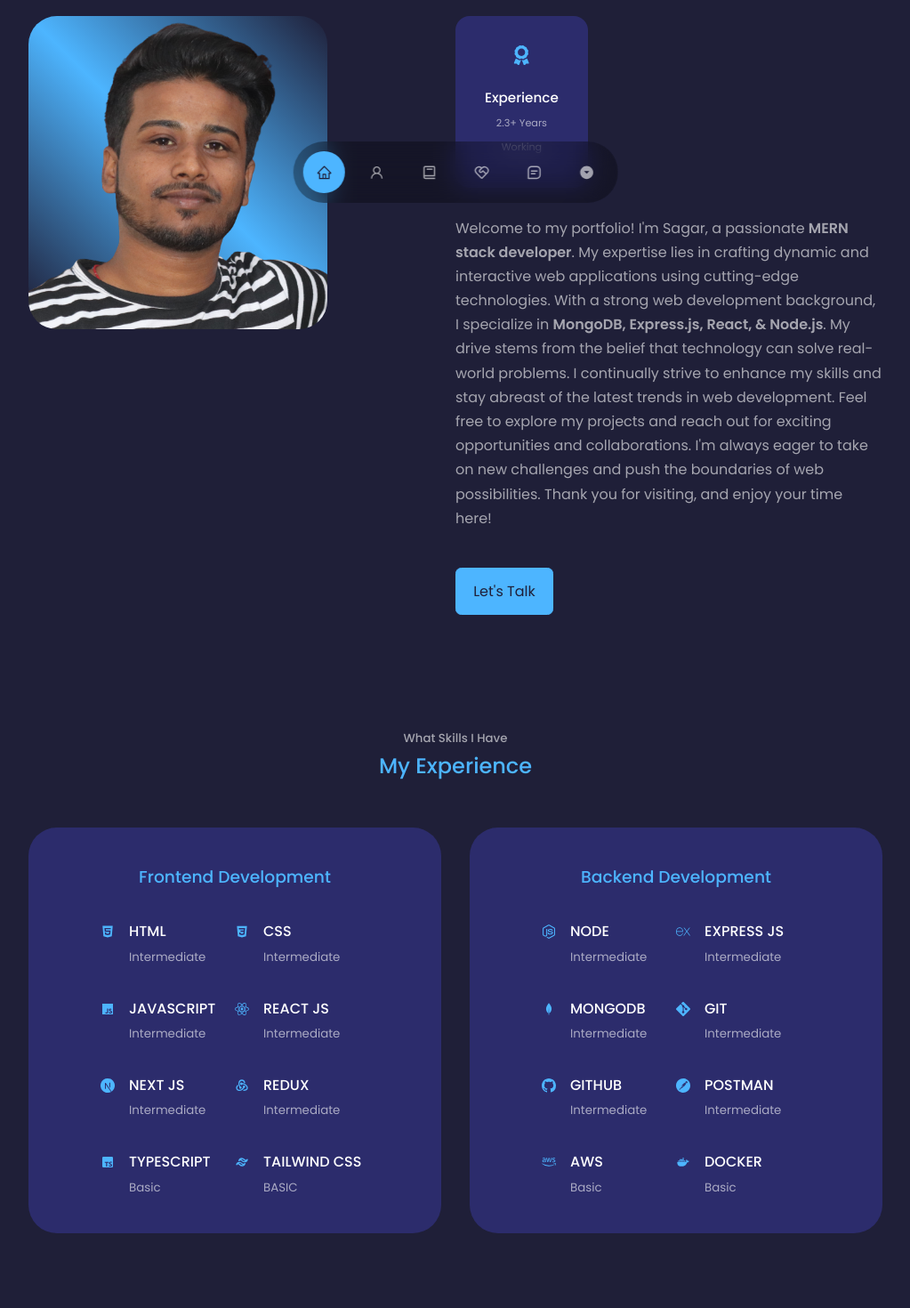
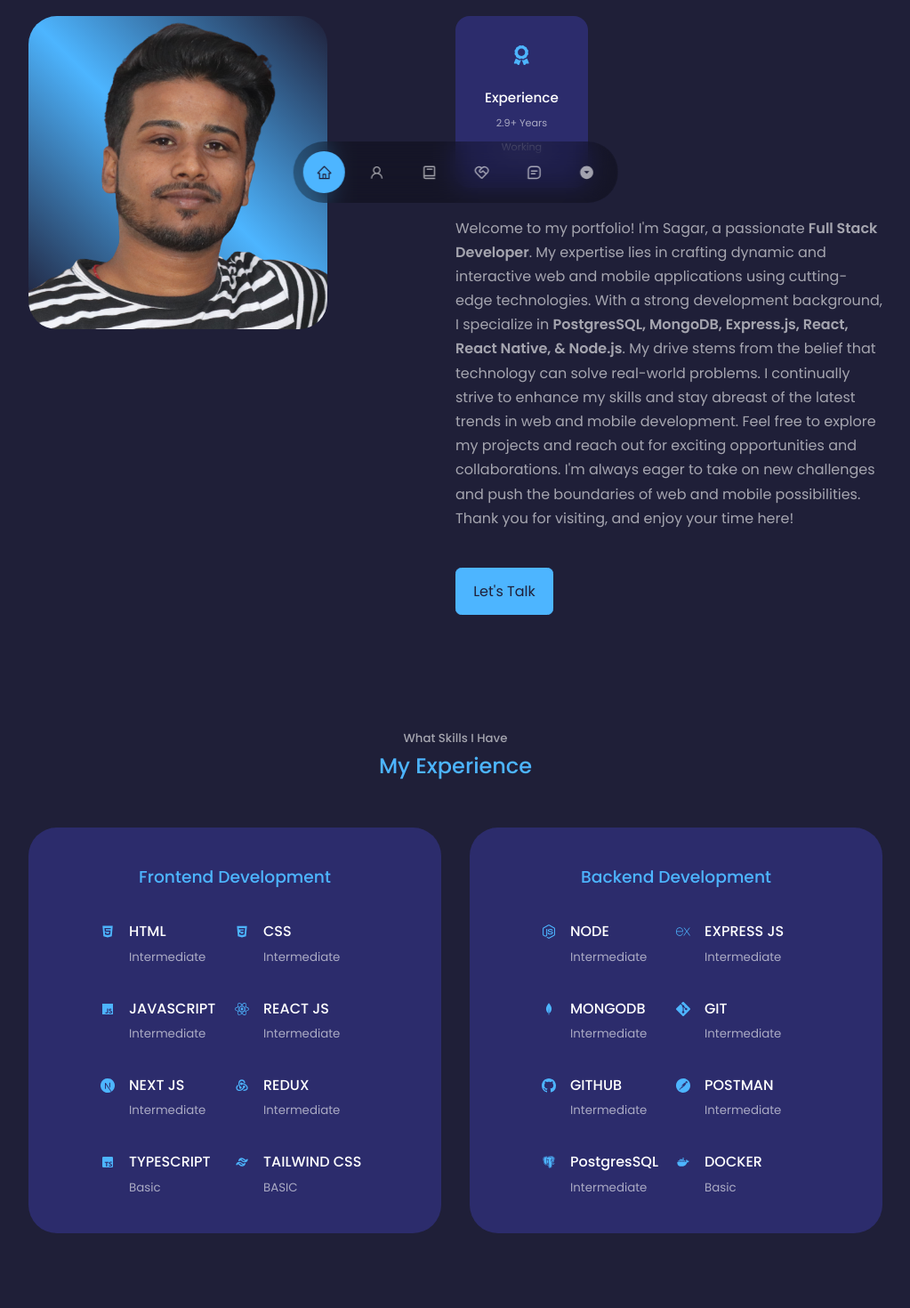
Before and after one commit to sagar2535/portfolio-site, a React (Create React App) app: page / in a window 1280 px wide. Shown: the part 540-2010 px from the top of the page at 89% size, without its empty margins (128-1151 px from the left). Built offline with nearby package versions, Linux system fonts and the light colour scheme; the HTML template or start-up script is replaced by a standard one.

Commit message:
update resume

```diff
--- a/src/components/about/About.js
+++ b/src/components/about/About.js
@@ -19,23 +19,24 @@ const About = () => {
             <article className='about__card'>
               <FaAward className='about__icon' />
               <h5>Experience</h5>
-              <small>2.3+ Years Working</small>
+              <small>2.9+ Years Working</small>
             </article>
           </div>
 
           <p>
             Welcome to my portfolio! I'm Sagar, a passionate{' '}
-            <strong>MERN stack developer</strong>. My expertise lies in crafting
-            dynamic and interactive web applications using cutting-edge
-            technologies. With a strong web development background, I specialize
-            in <strong>MongoDB, Express.js, React, & Node.js</strong>. My drive
+            <strong>Full Stack Developer</strong>. My expertise lies in crafting
+            dynamic and interactive web and mobile applications using cutting-edge
+            technologies. With a strong development background, I specialize in{' '}
+            <strong>PostgresSQL, MongoDB, Express.js, React, React Native, & Node.js</strong>. My drive
             stems from the belief that technology can solve real-world problems.
             I continually strive to enhance my skills and stay abreast of the
-            latest trends in web development. Feel free to explore my projects
+            latest trends in web and mobile development. Feel free to explore my projects
             and reach out for exciting opportunities and collaborations. I'm
             always eager to take on new challenges and push the boundaries of
-            web possibilities. Thank you for visiting, and enjoy your time here!
+            web and mobile possibilities. Thank you for visiting, and enjoy your time here!
           </p>
+
           <a href='#contact' className='btn btn-primary'>
             Let's Talk
           </a>
--- a/src/components/experience/ExperienceData.js
+++ b/src/components/experience/ExperienceData.js
@@ -1,5 +1,5 @@
 import {
-  Aws,
+  PostgresSQL,
   Css,
   Docker,
   ExpressJs,
@@ -108,9 +108,9 @@ export const backendData = [
   },
   {
     id: 7,
-    icon: <Aws className='experience__details-icon' />,
-    title: 'AWS',
-    difficulty: 'Basic',
+    icon: <PostgresSQL className='experience__details-icon' />,
+    title: 'PostgresSQL',
+    difficulty: 'Intermediate',
   },
   {
     id: 8,
--- a/src/components/experience/icons.js
+++ b/src/components/experience/icons.js
@@ -5,11 +5,11 @@ import {
   BiLogoMongodb as MongoDB,
   BiLogoTypescript as TypeScript,
   BiLogoDocker as Docker,
+  BiLogoPostgresql as PostgresSQL
 } from 'react-icons/bi';
 import {
   FaReact as ReactJs,
   FaNodeJs as NodeJs,
-  FaAws as Aws,
 } from 'react-icons/fa';
 import {
   TbBrandTailwind as TailwindCss,
@@ -37,7 +37,6 @@ export {
   ExpressJs,
   Github,
   Postman,
-  Aws,
   TypeScript,
-  Docker,
+  Docker,PostgresSQL
 };
```
Also changed, not shown: 1 other file (tests, documents, lock files or other folders).
